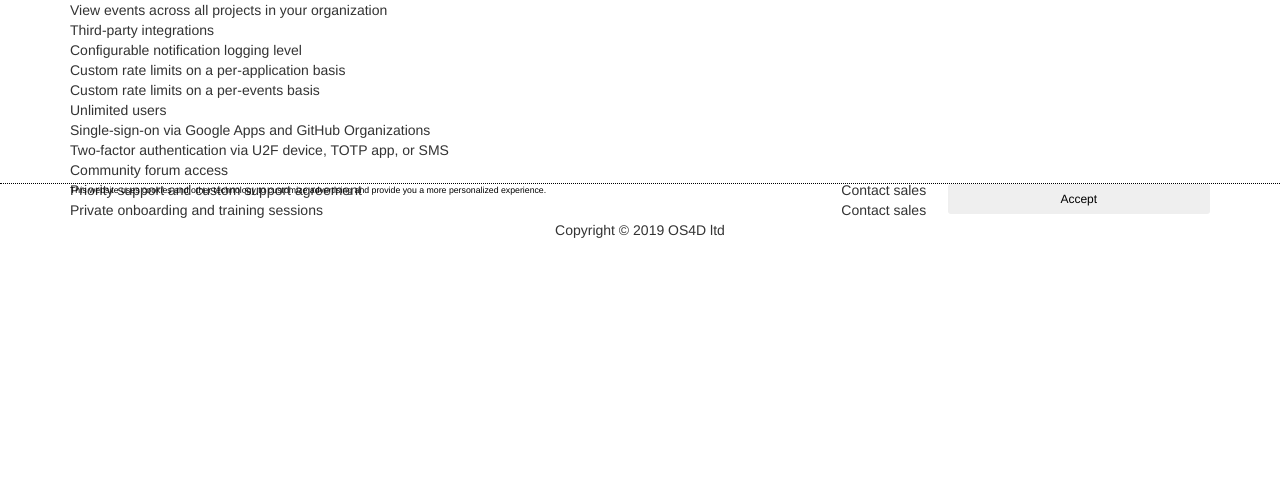
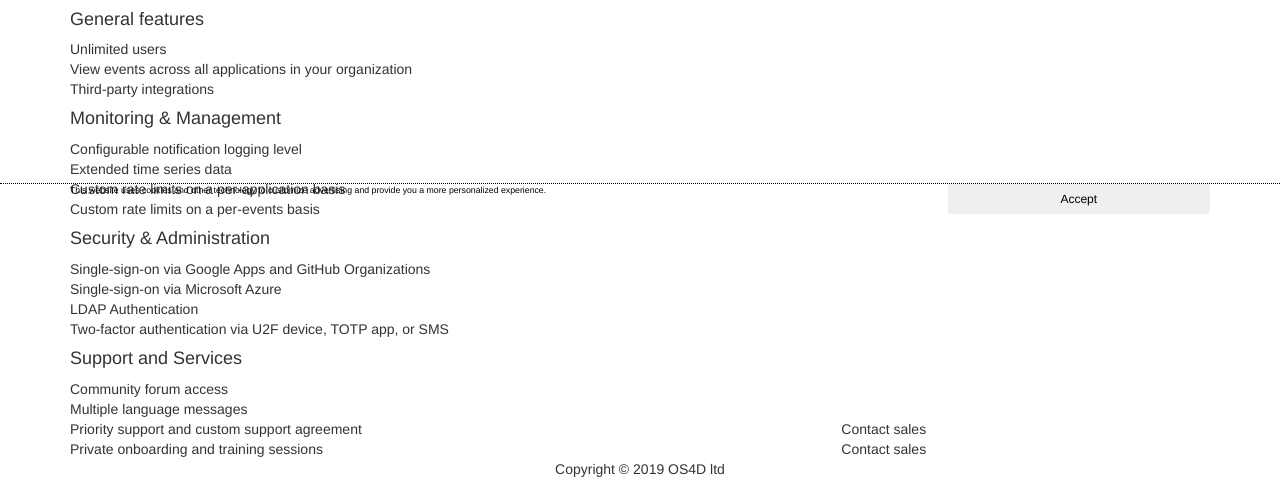
Before and after one commit to bitcaster-io/bitcaster-io, a Flask app: page /offers/ in a window 1280 px wide. Shown: the part 537-1026 px from the top of the page. Before the commit the page ends 775 px from the top, so only its background shows below. Run offline with Flask 2, Linux system fonts and the light colour scheme; some libraries are stand-ins or nearby versions.

Commit message:
updates features page

```diff
--- a/src/bitcaster/templates/offers.html
+++ b/src/bitcaster/templates/offers.html
@@ -220,8 +220,9 @@
                         </tr>
                         </tbody>
                     </table>
+                    {% for section, features in features.items() %}
 
-                    {#                    <h3 class="h4">Monitoring &amp; Management</h3>#}
+                        <h3 class="h4">{{ section }}</h3>
                         <div class="border rounded mb-4">
                             <div class="border-bottom ">
                                 {% for feature in features %}
@@ -246,6 +247,7 @@
                                 {% endfor %}
                             </div>
                         </div>
+                    {% endfor %}
                 </div>
 
             </div>
--- a/src/bitcaster/views.py
+++ b/src/bitcaster/views.py
@@ -1,3 +1,5 @@
+from collections import OrderedDict
+
 from flask import make_response, render_template, request
 from flask_mail import Message
 
@@ -63,23 +65,34 @@ Note:{use_case}
 
 @app.route('/offers/')
 def pricing():
-    features = [('View events across all projects in your organization', False, False, True),
-                ('Third-party integrations', False, False, True),
-                ('Configurable notification logging level', False, True, True),
-                ('Custom rate limits on a per-application basis', False, False, True),
-                ('Custom rate limits on a per-events basis', False, False, True),
-                # ('Search, filtering, and grouping by attribute to isolate signal', False, False, True),
-                ('Unlimited users', False, True, True),
-                # ('Support for SAML 2.0-based single-sign-on', False, False, True),
-                ('Single-sign-on via Google Apps and GitHub Organizations', False, True, True),
-                ('Two-factor authentication via U2F device, TOTP app, or SMS', False, True, True),
-                ('Community forum access', True, True, True),
+    features = OrderedDict()
+    features['General features'] = [
+        ('Unlimited users', False, True, True),
+        ('View events across all applications in your organization', False, False, True),
+        ('Third-party integrations', False, False, True)]
 
-                ('Priority support and custom support agreement', '-'),
-                ('Private onboarding and training sessions', '-'),
-                ]
+    features['Monitoring & Management'] = [
+        ('Configurable notification logging level', False, True, True),
+        ('Extended time series data', False, True, True),
+        ('Custom rate limits on a per-application basis', False, False, True),
+        ('Custom rate limits on a per-events basis', False, False, True)]
+
+    features['Security & Administration'] = [
+        ('Single-sign-on via Google Apps and GitHub Organizations', False, True, True),
+        ('Single-sign-on via Microsoft Azure ', False, False, True),
+        ('LDAP Authentication', False, False, True),
+        ('Two-factor authentication via U2F device, TOTP app, or SMS', False, True, True)]
+
+    features['Support and Services'] = [
+        ('Community forum access', True, True, True),
+        ('Multiple language messages', False, True, True),
+
+        ('Priority support and custom support agreement', '-'),
+        ('Private onboarding and training sessions', '-')]
+
     r = make_response(render_template('offers.html', features=features))
     return r
+
 
 @app.route('/<page>/')
 def page(page):
```
Also changed, not shown: 1 other file. Lines whose indentation alone changed are shown as unchanged.
